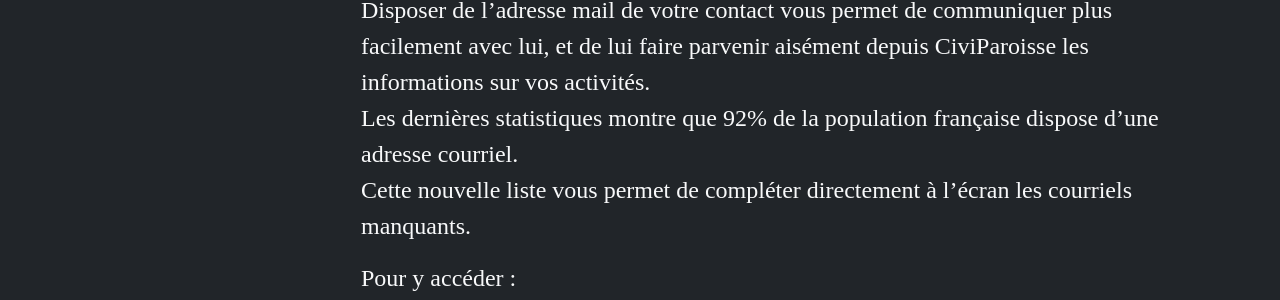
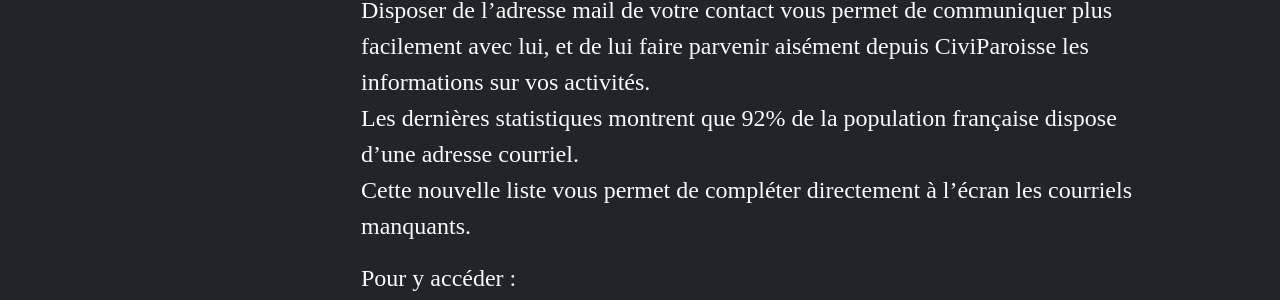
Before and after one commit to UEPAL-Civiparoisse-Documentation/NewsDashlet, a Jekyll site: the page built from collections/_Astuces/202604CourrielsManquants.md, in a window 1280 px wide. Shown: the part 606-906 px from the top of the page. Built offline with Jekyll 4.4.1, drawn with Linux system fonts in a browser that asks for light colours; some web fonts are replaced.

```diff
--- a/collections/_Astuces/202604CourrielsManquants.md
+++ b/collections/_Astuces/202604CourrielsManquants.md
@@ -5,7 +5,7 @@ date: 2026-04-10 16:06 +0200
 summary: "Découvrez la nouvelle liste des Courriels manquants, qui vous permet de mieux communiquer avec vos paroissiens"
 ---
 Disposer de l'adresse mail de votre contact vous permet de communiquer plus facilement avec lui, et de lui faire parvenir aisément depuis CiviParoisse les informations sur vos activités.
-Les dernières statistiques montre que 92% de la population française dispose d'une adresse courriel.
+Les dernières statistiques montrent que 92% de la population française dispose d'une adresse courriel.
 Cette nouvelle liste vous permet de compléter directement à l'écran les courriels manquants.
 
 Pour y accéder :
```
Also changed, not shown: collections/_Informations/202609Paroisses.md (+1 -1 lines), collections/_Informations/202610Incident.md (added, +18 -0 lines), Gemfile.lock.
